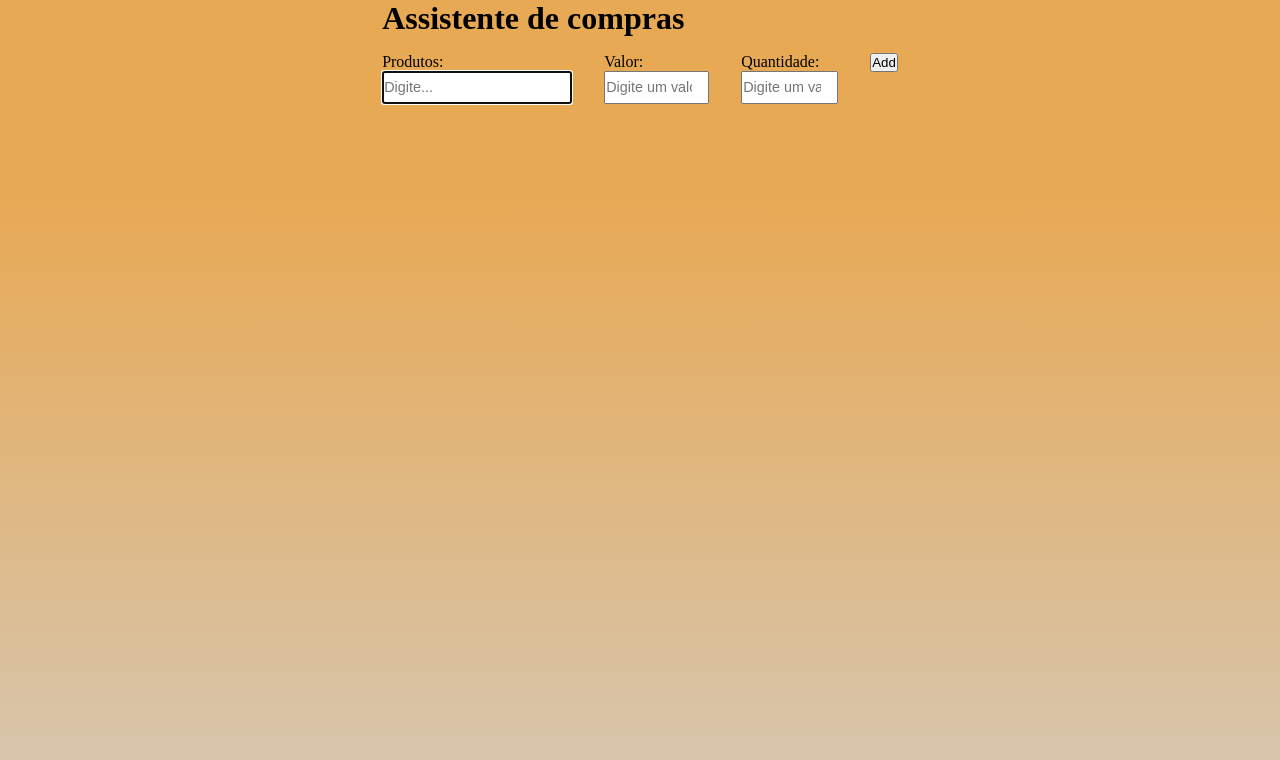
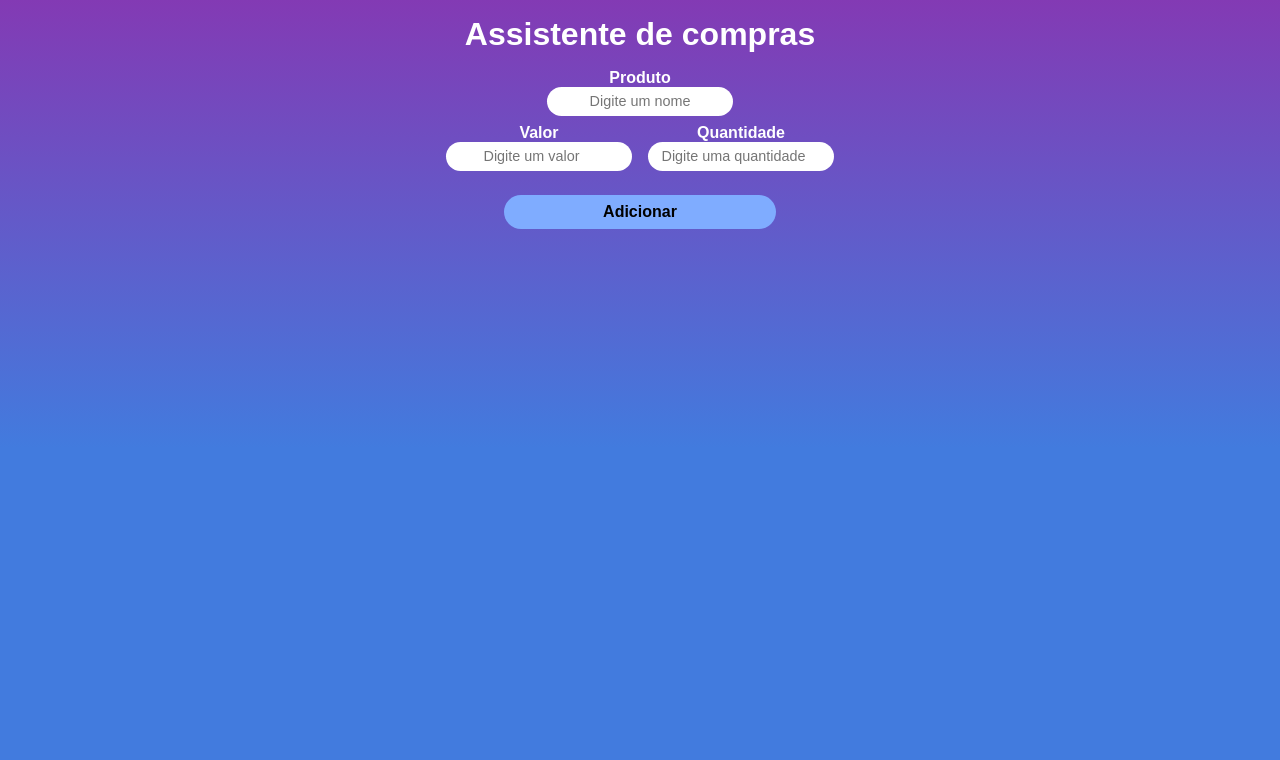
Before and after one commit to AbnnerB/shopping-assistant, a React (Create React App) app: page / in a window 1280 px wide. Shown: the top 760 px of the page. Built offline with nearby package versions, Linux system fonts and the light colour scheme.

Commit message:
adicionando + estilos

```diff
--- a/src/index.css
+++ b/src/index.css
@@ -2,12 +2,14 @@
   margin: 0;
   padding: 0;
   box-sizing: border-box;
+  font-family: Arial, Helvetica, sans-serif;
 }
 body {
+  background: rgb(131, 58, 180);
   background: linear-gradient(
-    0deg,
-    rgba(214, 199, 178, 1) 0%,
-    rgba(232, 169, 84, 1) 76%
+    180deg,
+    rgba(131, 58, 180, 1) 0%,
+    rgba(66, 123, 222, 1) 56%
   );
   background-repeat: no-repeat;
   min-height: 100vh;
--- a/src/pages/index.js
+++ b/src/pages/index.js
@@ -83,48 +83,48 @@ export default function Counter() {
   }
 
   return (
-    <div>
+    <div className="containerContent">
       <h1>Assistente de compras</h1>
 
       <section className="topoInputs">
         <div className="containerLabelInputs">
-          <label>Produtos:</label>
+          <label>Produto</label>
           <input
             type="text"
             name="inputName"
-            placeholder="Digite..."
+            placeholder="Digite um nome"
             value={products}
             onChange={(e) => setProducts(e.target.value)}
             autoFocus
             maxLength="30"
           />
         </div>
+        <div className="inputQuantValue">
           <div className="containerLabelInputs">
-          <label>Valor:</label>
+            <label>Valor</label>
             <input
               type="number"
               name="inputValue"
               placeholder="Digite um valor"
               value={values}
               min="1"
-            max="11111111"
               onChange={(e) => setValues(e.target.value)}
             />
           </div>
           <div className="containerLabelInputs">
-          <label>Quantidade:</label>
+            <label>Quantidade</label>
             <input
               type="number"
               name="inputQuant"
-            placeholder="Digite um valor"
+              placeholder="Digite uma quantidade"
               value={quantity}
               min="1"
-            max="1111111"
               onChange={(e) => setQuantity(e.target.value)}
             />
           </div>
+        </div>
 
-        <button onClick={addLine}>Add</button>
+        <button onClick={addLine}>Adicionar</button>
       </section>
       <section className="sectionTable">
         {arrayLine.length >= 1 && (
--- a/src/pages/styles.css
+++ b/src/pages/styles.css
@@ -1,21 +1,60 @@
+.containerContent {
+  max-width: 800px;
+  width: 100%;
+}
+
+h1 {
+  margin-top: 1rem;
+  text-align: center;
+  color: #ffffff;
+}
+
 .topoInputs {
   display: flex;
-  gap: 2rem;
-  align-items: baseline;
+  flex-direction: column;
+  align-items: center;
+  flex-wrap: wrap;
+  /* gap: 1rem; */
+  /* align-items: baseline; */
+}
+.inputQuantValue {
+  display: flex;
+  gap: 1rem;
+}
+
+.inputQuantValue .containerLabelInputs {
+  width: 50%;
+  margin: 0.5em auto;
+}
+
+.topoInputs button {
+  margin-top: 1em;
+  width: 70%;
+  padding: 0.5em;
+  border: none;
+  border-radius: 20px;
+  outline: none;
+  font-weight: bold;
+  font-size: 1rem;
+  background-color: rgb(127, 172, 255);
 }
 
 .containerLabelInputs {
   margin-top: 1em;
   display: flex;
   flex-direction: column;
-  /* border: 2px solid brown; */
+  text-align: center;
+  color: #ffffff;
+  font-weight: bold;
 }
 .containerLabelInputs input {
+  outline: 0;
   padding: 0.4rem 0;
   font-size: 0.9rem;
+  text-align: center;
+  border-radius: 20px;
+  border: none;
 }
-
-/*  informações da tabela daqui a pouco */
 
 .sectionTable {
   margin-top: 3rem;
@@ -24,37 +63,33 @@
 }
 
 table {
+  width: 100%;
   border: none;
-  /* border-collapse: collapse; */
-  margin: auto;
-  background-color: white;
-  background-color: transparent;
+  border-collapse: collapse;
+  text-align: center;
 }
 
 th,
 td {
   width: 100%;
-  background-color: white;
+  background-color: rgb(255, 255, 255);
+  border: 1px solid black;
+  padding: 10px;
+  /* width: 120px; */
+  width: 30%;
+}
+
+th {
+  background-color: rgb(35, 167, 255);
+  font-weight: bold;
 }
 
 .inputTabela {
   width: 100%;
   font-size: 1.1rem;
   border: none;
-  /* outline: 1px solid rgb(156, 156, 156); */
   outline: none;
   text-align: center;
-}
-
-th,
-td {
-  padding: 10px;
-  /* text-align: center; */
-  width: 120px;
-}
-
-th {
-  font-weight: bold;
 }
 
 .tdButton {
@@ -62,20 +97,14 @@ th {
   border: none;
   text-align: justify;
   width: 10%;
+  padding: 0;
 }
 
 .tdButton button {
   background-color: transparent;
   border: none;
-  color: rgb(218, 17, 17);
-  font-size: 2rem;
+  color: rgb(255, 255, 255);
+  font-size: 1.8rem;
   cursor: pointer;
   display: flex;
 }
-
-/* tbody tr:nth-child(even) {
-    background-color: #dcebe6;
-  }
-  tbody tr:nth-child(odd) {
-    background-color: #a6c7bc;
-  } */
```
Lines whose indentation alone changed are shown as unchanged.
